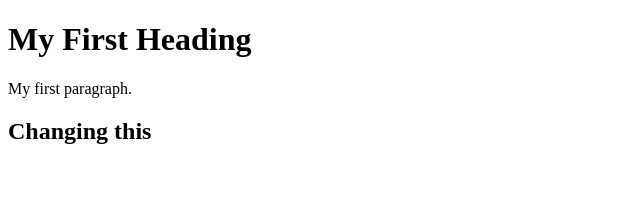
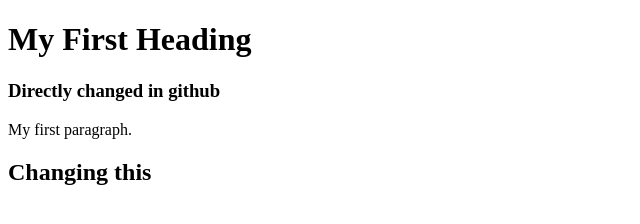
Before and after one commit to BKR70/again_practice, a plain HTML site: page index.html in a window 1280 px wide. Shown: the whole page, without its empty margins (0-640 px from the left). Drawn offline with Linux system fonts and the light colour scheme.

Commit message:
h3 added

```diff
--- a/index.html
+++ b/index.html
@@ -3,7 +3,7 @@
     <body>
 
         <h1>My First Heading</h1>
-
+        <h3>Directly changed in github</h3>
         <p>My first paragraph.</p>
         <h2>Changing this</h2>
 
```
